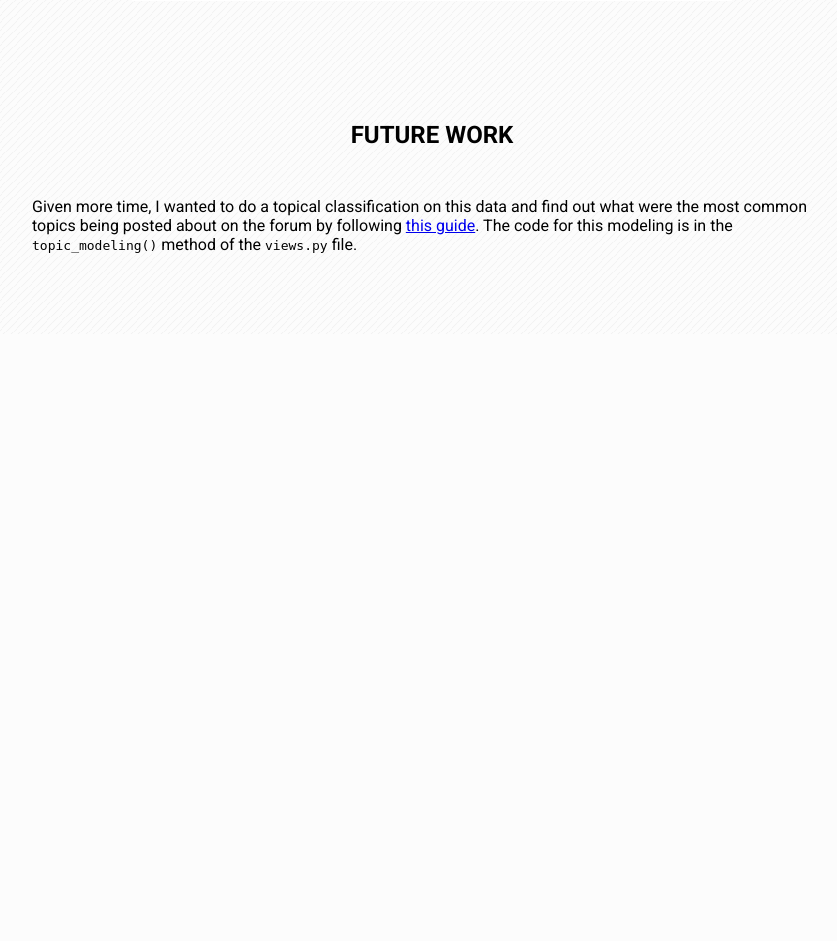
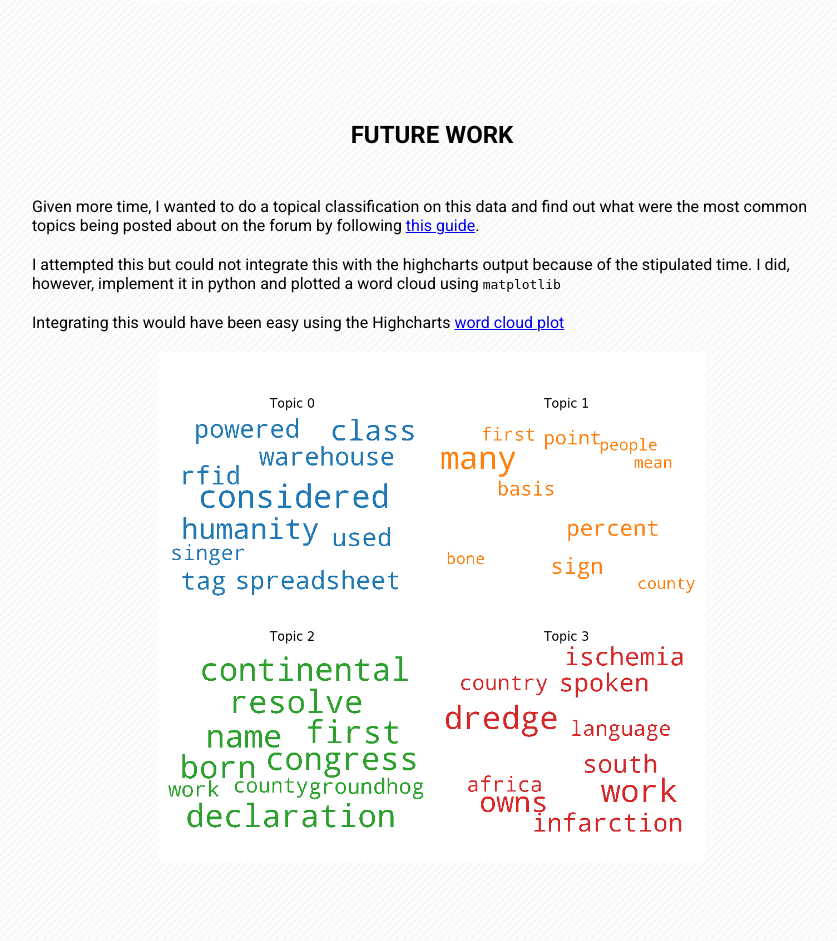
Before and after one commit to arnav58/zendesk-challenge, a Django app: page / in a window 1280 px wide. Shown: the part 1318-2259 px from the top of the page, without its empty margins (208-1045 px from the left). Before the commit the page ends 1571 px from the top, so only its background shows below. Run offline with Django 3.2, Linux system fonts and the light colour scheme; some libraries are stand-ins or nearby versions.

Commit message:
Adding wordcloud

```diff
--- a/templates/zendesk_challenge/index.html
+++ b/templates/zendesk_challenge/index.html
@@ -49,7 +49,10 @@
         <div class="section" style="margin-bottom: 80px;">
             <div class="heading"><h2>FUTURE WORK</h2></div>
             <div class="content">
-                <div>Given more time, I wanted to do a topical classification on this data and find out what were the most common topics being posted about on the forum by following <a href="https://www.machinelearningplus.com/nlp/topic-modeling-visualization-how-to-present-results-lda-models/" target="_blank">this guide</a>. The code for this modeling is in the <code>topic_modeling()</code> method of the <code>views.py</code> file.</div>
+                <div>Given more time, I wanted to do a topical classification on this data and find out what were the most common topics being posted about on the forum by following <a href="https://www.machinelearningplus.com/nlp/topic-modeling-visualization-how-to-present-results-lda-models/" target="_blank">this guide</a>.</div>
+                <div>I attempted this but could not integrate this with the highcharts output because of the stipulated time. I did, however, implement it in python and plotted a word cloud using <code>matplotlib</code></div>
+                <div>Integrating this would have been easy using the Highcharts <a href="https://www.highcharts.com/demo/wordcloud" target="_blank">word cloud plot</a></div>
+                <div><img src="{% static 'zendesk_challenge/images/word_cloud.PNG' %}" style="display: block; margin: 0 auto;"></div>
             </div>
         </div>
     </div>
```
Also changed, not shown: static/zendesk_challenge/images/word_cloud.PNG (added).
